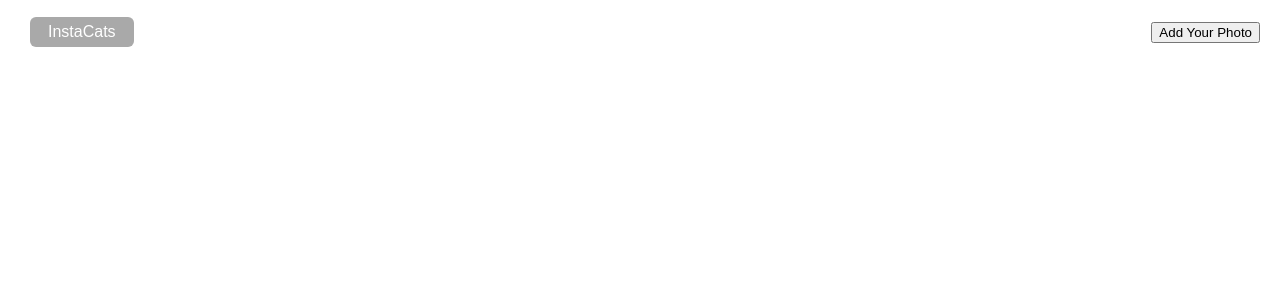
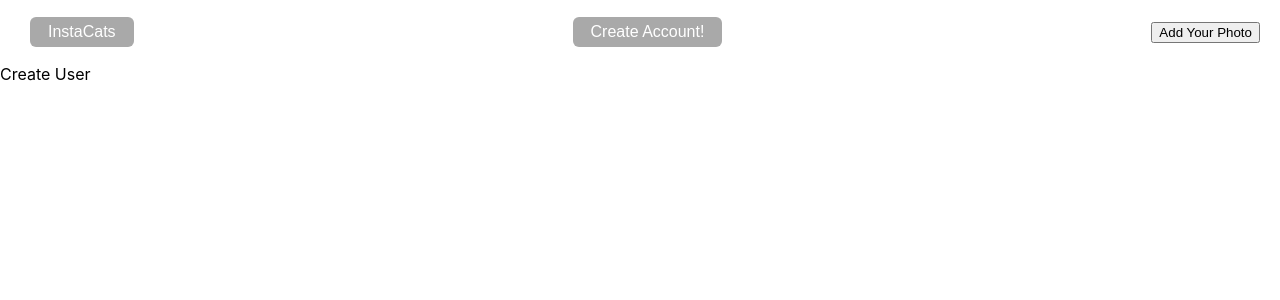
Before and after one commit to CharBar3/insta-cats, a React (Create React App) app: page /createAccount in a window 1280 px wide. Shown: the top 300 px of the page. Built offline with nearby package versions, Linux system fonts and the light colour scheme.

Commit message:
create account page made and synced up in Nav

```diff
--- a/src/App.js
+++ b/src/App.js
@@ -5,54 +5,19 @@ import { Route, Routes } from "react-router-dom";
 import Home from "./Pages/Home/Home";
 import Nav from "./Components/Nav/Nav";
 import ShowPost from "./Pages/Post/ShowPost";
+import CreateAccount from "./Pages/CreateAccount/CreateAccount";
 
 function App() {
   // API URL would normally be hidden in .env
   const URL = "http://catstagram.lofty.codes/api/";
-
-  // Create a User
-  const createUser = async () => {
-    const promise = await fetch(`http://catstagram.lofty.codes/api/users/`, {
-      method: "POST",
-      headers: {
-        "Content-type": "Application/json",
-      },
-      body: JSON.stringify({
-        email: "secretMove@gmail.com",
-        password: "secretMove",
-        first_name: "Secret",
-        last_name: "Move",
-      }),
-    });
-    const data = await promise.json();
-  };
-
-  // Add comment to Post
-  const addComment = async (pk, text) => {
-    const promise = await fetch(`${URL}comments/`, {
-      method: "POST",
-      headers: {
-        "Content-type": "Application/json",
-      },
-      body: JSON.stringify({
-        text: text,
-        entry: pk,
-      }),
-    });
-
-    const data = await promise.json();
-    return data;
-  };
 
   return (
     <div className="App">
       <Nav />
       <Routes>
         <Route path="/" element={<Home />} />
-        <Route
-          path="/post/:id"
-          element={<ShowPost addComment={addComment} />}
-        />
+        <Route path="/post/:id" element={<ShowPost />} />
+        <Route path="/createAccount" element={<CreateAccount />} />
       </Routes>
     </div>
   );
--- a/src/Components/Nav/Nav.js
+++ b/src/Components/Nav/Nav.js
@@ -8,6 +8,9 @@ const Nav = () => {
       <Link to="/">
         <button className="NavHome">InstaCats</button>
       </Link>
+      <Link to="/createAccount">
+        <button className="NavHome">Create Account!</button>
+      </Link>
       <NewPost />
     </div>
   );
--- /dev/null
+++ b/src/Pages/CreateAccount/CreateAccount.js
@@ -0,0 +1,22 @@
+import React from "react";
+
+const CreateAccount = () => {
+  const createUser = async () => {
+    const promise = await fetch(`http://catstagram.lofty.codes/api/users/`, {
+      method: "POST",
+      headers: {
+        "Content-type": "Application/json",
+      },
+      body: JSON.stringify({
+        email: "secretMove@gmail.com",
+        password: "secretMove",
+        first_name: "Secret",
+        last_name: "Move",
+      }),
+    });
+    const data = await promise.json();
+  };
+  return <div>Create User</div>;
+};
+
+export default CreateAccount;
--- a/src/Pages/Post/ShowPost.js
+++ b/src/Pages/Post/ShowPost.js
@@ -1,7 +1,7 @@
 import { useState, useEffect } from "react";
 import { useParams } from "react-router-dom";
 
-const ShowPost = ({ addComment }) => {
+const ShowPost = () => {
   const params = useParams();
   const [post, setPost] = useState(null);
   const [postComments, setPostComments] = useState([]);
@@ -20,8 +20,24 @@ const ShowPost = ({ addComment }) => {
   };
 
   const showComments = postComments.map(({ pk, text }) => {
-    return <li>{text}</li>;
+    return <li key={pk}>{text}</li>;
   });
+
+  const addComment = async (pk, text) => {
+    const promise = await fetch(`${URL}comments/`, {
+      method: "POST",
+      headers: {
+        "Content-type": "Application/json",
+      },
+      body: JSON.stringify({
+        text: text,
+        entry: pk,
+      }),
+    });
+
+    const data = await promise.json();
+    return data;
+  };
 
   const handleSubmit = async (e) => {
     e.preventDefault();
```
